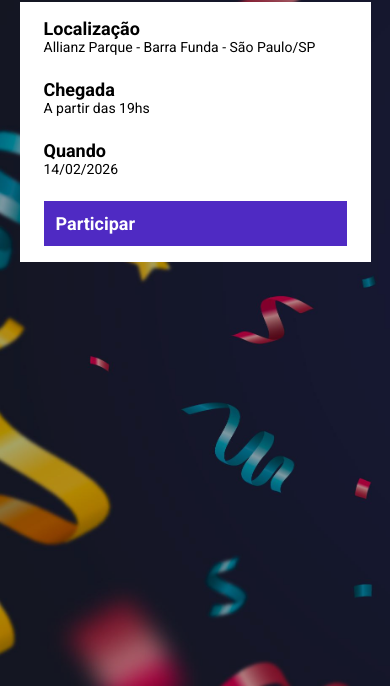
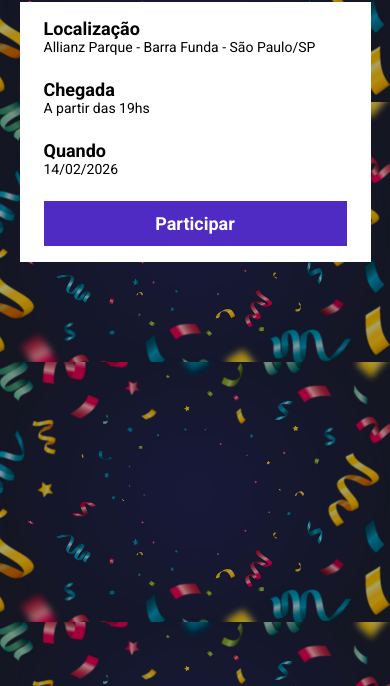
Before and after one commit to francomasa/birthday-event, a website built with Parcel: page src/index.html in a window 390 px wide. Shown: the part 158-844 px from the top of the page. Built offline with nearby package versions, Linux system fonts and the light colour scheme.

Commit message:
styles modified

```diff
--- a/src/styles/_hero.scss
+++ b/src/styles/_hero.scss
@@ -37,6 +37,8 @@
 
     @media(max-width: 640px) {
         padding: 40px 0;
+        background-size: contain;
+        background-repeat: repeat;
 
         &__logo {
             height: 40px;
@@ -48,5 +50,9 @@
             margin: 24px 0;
         }
     }
+    @media (max-width: 1024px) {
+        background-size: contain;
+        background-repeat: repeat;
+    }
 
 }
--- a/src/styles/components/_buttons.scss
+++ b/src/styles/components/_buttons.scss
@@ -19,7 +19,7 @@
     }
 
     @media (max-width: 1024px) {
-        display: flex;
+        display: block;
         align-items: center;
     }
 }
```
